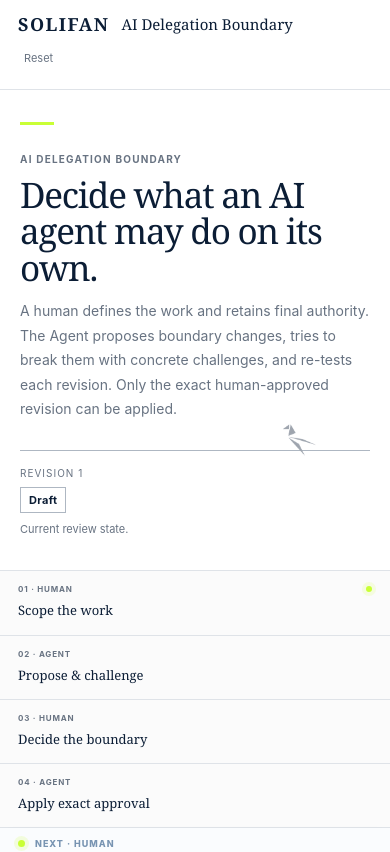
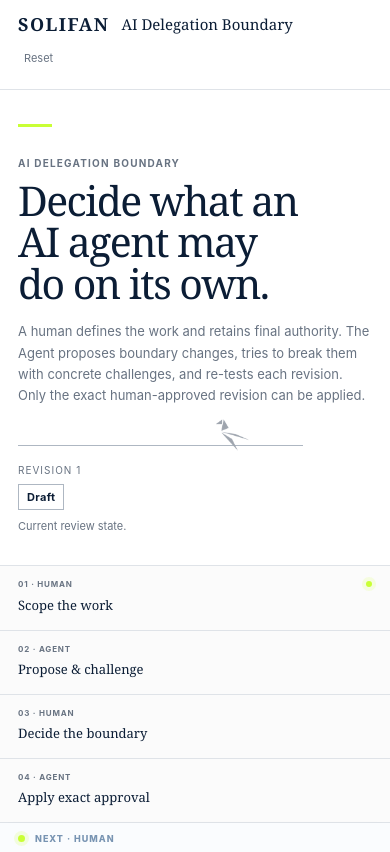
Before and after one commit to solidfdn/ai-delegation-boundary-webmcp, a React (Vite) app: page / in a window 390 px wide. Shown: the top 852 px of the page. Built offline with nearby package versions, Linux system fonts and the light colour scheme.

Commit message:
Compose hero typography and revision balance

```diff
--- a/src/DelegationApp.tsx
+++ b/src/DelegationApp.tsx
@@ -915,10 +915,19 @@ export default function DelegationApp() {
             AI DELEGATION BOUNDARY
           </span>
 
-          <h1>
-            {lang === "ja"
-              ? "AIに任せてよい範囲を検討する。"
-              : "Decide what an AI agent may do on its own."}
+          <h1 className="adb-hero-title">
+            {lang === "ja" ? (
+              "AIに任せてよい範囲を検討する。"
+            ) : (
+              <>
+                <span className="adb-hero-title-line">
+                  Decide what an AI agent
+                </span>{" "}
+                <span className="adb-hero-title-line">
+                  may do on its own.
+                </span>
+              </>
+            )}
           </h1>
 
           <p>
--- a/src/delegation-app.css
+++ b/src/delegation-app.css
@@ -2517,3 +2517,254 @@ select:focus-visible {
     gap: 8px;
   }
 }
+/* ==========================================================
+   SOLIFAN HERO COMPOSITION V5
+   Intentional typography, balance and revision placement.
+   ========================================================== */
+
+/*
+ * Desktop:
+ * The headline and Revision state form one composition.
+ * The title no longer wraps by accident.
+ */
+
+.adb-app .adb-hero {
+  display: grid;
+
+  grid-template-columns:
+    minmax(0, 1fr)
+    clamp(220px, 18vw, 270px);
+
+  gap:
+    clamp(
+      42px,
+      6vw,
+      104px
+    );
+
+  align-items: center;
+
+  padding:
+    clamp(52px, 4.6vw, 70px)
+    clamp(30px, 5vw, 78px)
+    clamp(48px, 4.2vw, 62px);
+}
+
+.adb-app .adb-hero-copy {
+  width: 100%;
+  max-width: 920px;
+}
+
+.adb-app .adb-hero-copy::before {
+  margin-bottom: 24px;
+}
+
+.adb-app .adb-hero-title {
+  width: 100%;
+  max-width: none;
+
+  margin:
+    10px 0 19px;
+
+  font-size:
+    clamp(
+      46px,
+      4vw,
+      66px
+    );
+
+  font-weight: 400;
+  line-height: .99;
+
+  letter-spacing:
+    -.043em;
+
+  text-wrap: balance;
+}
+
+.adb-app .adb-hero-title-line {
+  display: block;
+
+  white-space: nowrap;
+}
+
+.adb-app .adb-hero-copy > p {
+  max-width: 760px;
+
+  font-size: 14px;
+  line-height: 1.68;
+}
+
+/*
+ * Revision is not a floating sidebar.
+ * It is the counterweight to the headline.
+ */
+
+.adb-app .adb-revision-state {
+  justify-self: end;
+  align-self: center;
+
+  width: 100%;
+  max-width: 270px;
+
+  margin-top: 22px;
+
+  padding-top: 18px;
+}
+
+.adb-app .adb-revision-state small {
+  max-width: 220px;
+}
+
+/* ==========================================================
+   Portrait desktop / narrow laptop
+   ========================================================== */
+
+@media (
+  min-width: 901px
+) and (
+  max-width: 1180px
+) {
+  .adb-app .adb-hero {
+    grid-template-columns:
+      minmax(0, 1fr)
+      220px;
+
+    gap: 38px;
+
+    padding:
+      48px
+      clamp(30px, 4vw, 52px)
+      44px;
+  }
+
+  .adb-app .adb-hero-title {
+    font-size:
+      clamp(
+        44px,
+        5.05vw,
+        54px
+      );
+
+    line-height: 1;
+  }
+
+  .adb-app .adb-hero-copy > p {
+    max-width: 650px;
+
+    font-size: 13px;
+  }
+
+  .adb-app .adb-revision-state {
+    max-width: 220px;
+    margin-top: 18px;
+  }
+
+  /*
+   * Preserve the deliberate semantic break:
+   *
+   * Decide what an AI agent
+   * may do on its own.
+   */
+  .adb-app .adb-hero-title-line {
+    white-space: nowrap;
+  }
+}
+
+/* ==========================================================
+   Mobile / genuinely narrow viewport
+   ========================================================== */
+
+@media (max-width: 900px) {
+  .adb-app .adb-hero {
+    grid-template-columns:
+      1fr;
+
+    gap: 34px;
+
+    padding:
+      38px 20px 34px;
+  }
+
+  .adb-app .adb-hero-copy {
+    max-width: 720px;
+  }
+
+  .adb-app .adb-hero-title {
+    max-width: 14ch;
+
+    margin:
+      9px 0 17px;
+
+    font-size:
+      clamp(
+        38px,
+        8.7vw,
+        50px
+      );
+
+    line-height: 1;
+
+    letter-spacing:
+      -.038em;
+
+    text-wrap: balance;
+  }
+
+  /*
+   * On genuinely narrow screens, release the fixed
+   * desktop line break and let the phrase balance itself.
+   */
+  .adb-app .adb-hero-title-line {
+    display: inline;
+    white-space: normal;
+  }
+
+  .adb-app .adb-hero-copy > p {
+    max-width: 620px;
+
+    font-size: 14px;
+    line-height: 1.65;
+  }
+
+  .adb-app .adb-revision-state {
+    justify-self: stretch;
+    align-self: auto;
+
+    width: min(100%, 320px);
+    max-width: 320px;
+
+    margin-top: 8px;
+  }
+}
+
+@media (max-width: 520px) {
+  .adb-app .adb-hero {
+    gap: 30px;
+
+    padding:
+      34px 18px 30px;
+  }
+
+  .adb-app .adb-hero-title {
+    max-width: 12.5ch;
+
+    font-size:
+      clamp(
+        36px,
+        10.5vw,
+        44px
+      );
+
+    line-height: 1.01;
+  }
+
+  .adb-app .adb-hero-copy > p {
+    font-size: 13px;
+  }
+
+  .adb-app .adb-revision-state {
+    width: min(100%, 285px);
+    max-width: 285px;
+  }
+}
```
